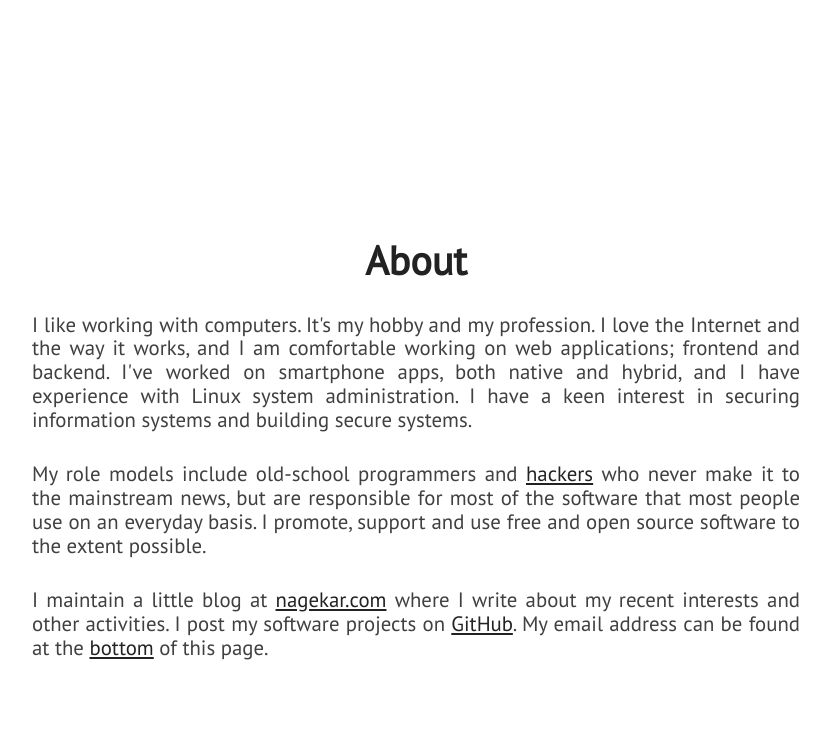
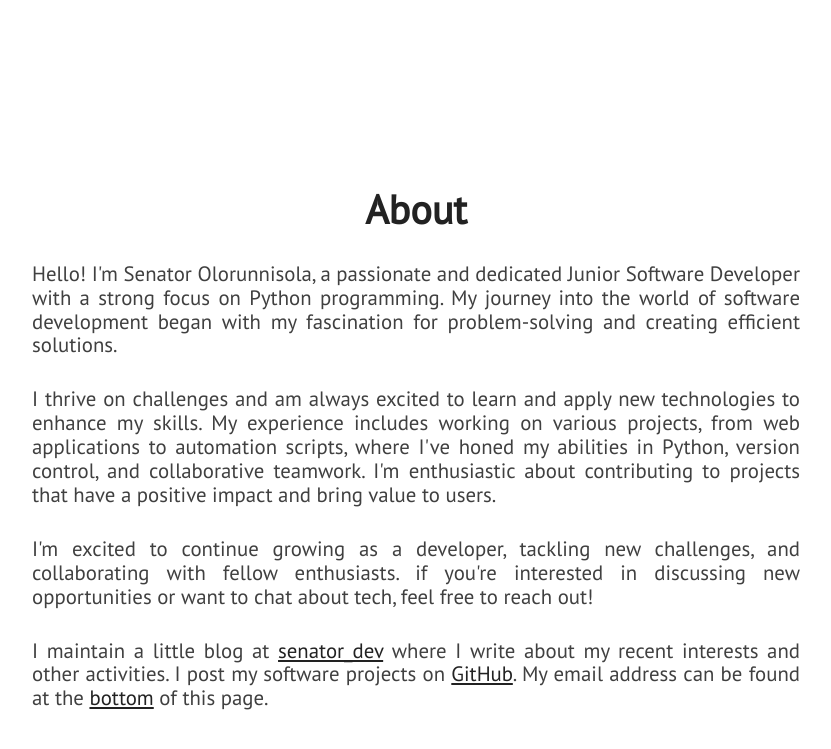
Before and after one commit to nexinovation/senator-dev.github.io, a Jekyll site: the page built from index.html, in a window 1280 px wide and 900 px high, scrolled down 967 px. Shown: the top 749 px of the window, without its empty margins (224-1055 px from the left). Built offline with Jekyll 4.4.1, drawn with Linux system fonts in a browser that asks for light colours; nearby versions of some CDN libraries.

Commit message:
Update about.html

```diff
--- a/_includes/about.html
+++ b/_includes/about.html
@@ -3,13 +3,15 @@
         <div id="about-text">
             <div class="section-heading">About</div>
             <p class="paragraph-text justify-text">
-                I like working with computers. It's my hobby and my profession. I love the Internet and the way it works, and I am comfortable working on web applications; frontend and backend. I've worked on smartphone apps, both native and hybrid, and I have experience with Linux system administration. I have a keen interest in securing information systems and building secure systems.
+                Hello! I'm Senator Olorunnisola, a passionate and dedicated Junior Software Developer with a strong focus on Python programming. My journey into the world of software development began with my fascination for problem-solving and creating efficient solutions.
             </p>
             <p class="paragraph-text justify-text">
-                My role models include old-school programmers and <a href="https://stallman.org/articles/on-hacking.html">hackers</a> who never make it to the mainstream news, but are responsible for most of the software that most people use on an everyday basis. I promote, support and use free and open source software to the extent possible.
+                I thrive on challenges and am always excited to learn and apply new technologies to enhance my skills. My experience includes working on various projects, from web applications to automation scripts, where I've honed my abilities in Python, version control, and collaborative teamwork. I'm enthusiastic about contributing to projects that have a positive impact and bring value to users.
             </p>
             <p class="paragraph-text justify-text">
-                I maintain a little blog at <a href="{{ site.blog_url }}">nagekar.com</a> where I write about my recent interests and other activities. I post my software projects on <a href="https://github.com/{{ site.github_username }}">GitHub</a>. My email address can be found at the <span class="extra-link"><a href="#extra">bottom</a></span> of this page.
+                I'm excited to continue growing as a developer, tackling new challenges, and collaborating with fellow enthusiasts. if you're interested in discussing new opportunities or want to chat about tech, feel free to reach out!
+            <p class="paragraph-text justify-text">
+                I maintain a little blog at <a href="{{ site.blog_url }}">senator_dev</a> where I write about my recent interests and other activities. I post my software projects on <a href="https://github.com/{{ site.github_username }}">GitHub</a>. My email address can be found at the <span class="extra-link"><a href="#extra">bottom</a></span> of this page.
             </p>
         </div>
     </section>
```
